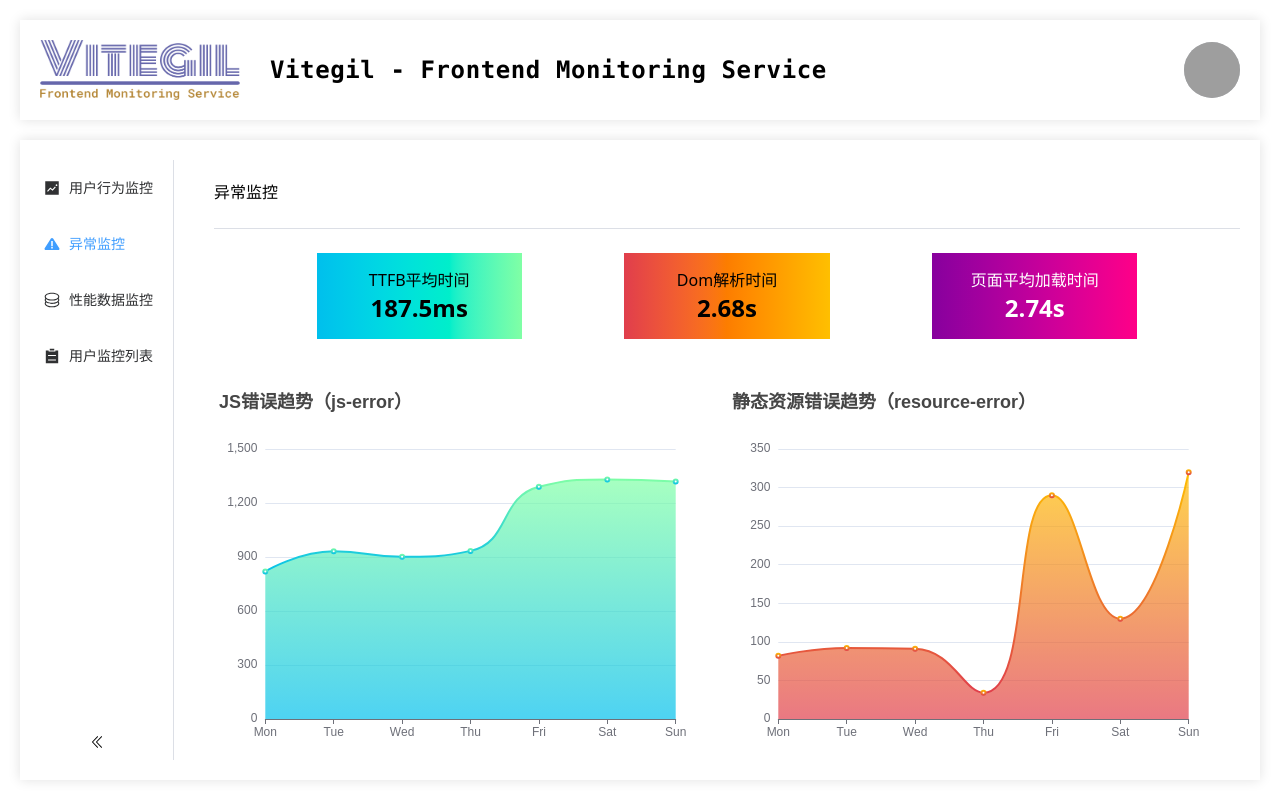
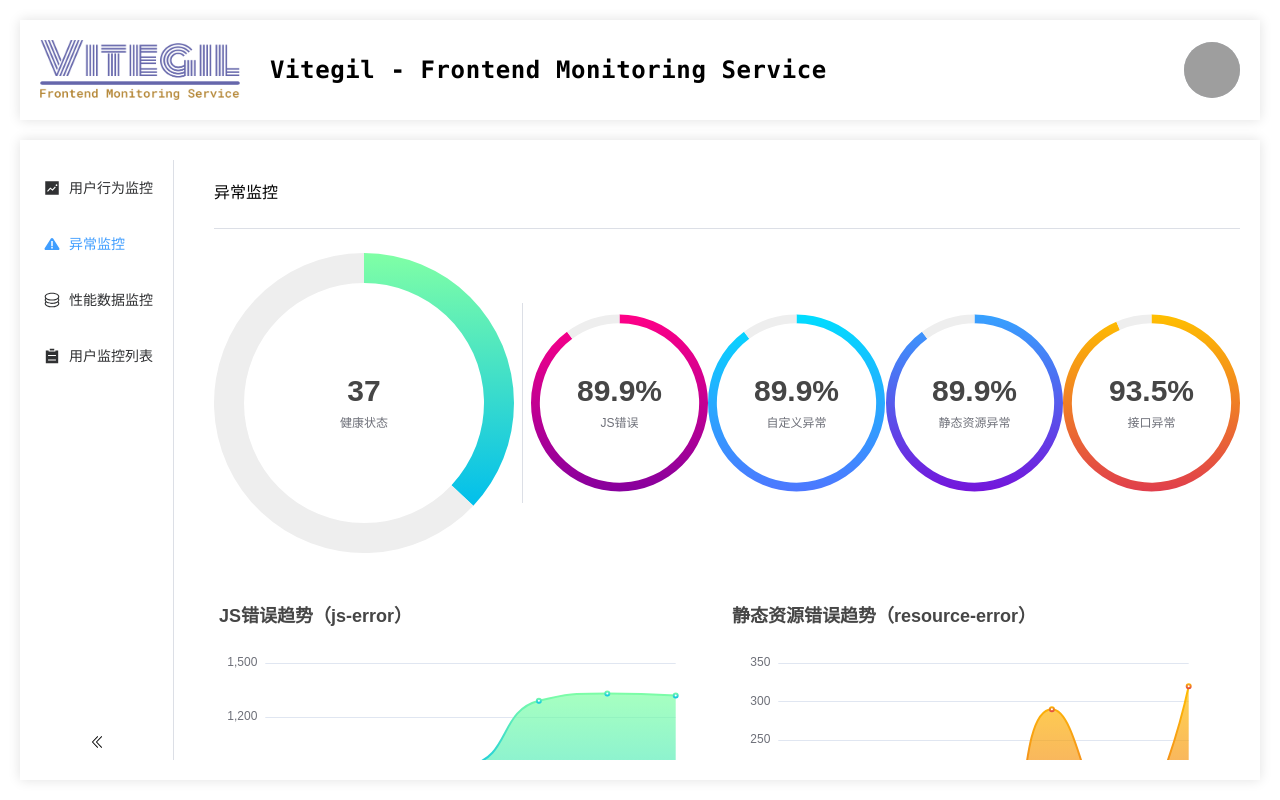
Before and after one commit to vitegil/vitegil, a Vue app: page /exception-monitor in a window 1280 px wide. Built offline with nearby package versions, Linux system fonts and the light colour scheme; grey boxes are pictures that could not be loaded.

Commit message:
feat: 新增圆环进度条 echarts

```diff
--- /dev/null
+++ b/src/utils/echarts/circle-progress.ts
@@ -0,0 +1,74 @@
+import * as echarts from 'echarts/core'
+import {
+  LegendComponentOption,
+  TitleComponentOption,
+  TooltipComponent,
+  TooltipComponentOption,
+} from 'echarts/components'
+import { PieChart, PieSeriesOption } from 'echarts/charts'
+import { BaseOption } from './type'
+
+echarts.use([TooltipComponent, PieChart])
+
+type EChartsOption = echarts.ComposeOption<
+  | TitleComponentOption
+  | TooltipComponentOption
+  | LegendComponentOption
+  | PieSeriesOption
+>
+
+type IOption = Pick<BaseOption, 'title' | 'subTitle' | 'data' | 'color'> & {
+  /** 圆环宽度 */
+  width?: 1 | 2 | 3 | 4 | 5 | 6 | 7 | 8 | 9 | 10
+  /** 标题垂直位置 */
+  y?: string
+}
+
+export const getCircleProgressOption = ({
+  title,
+  subTitle,
+  data,
+  color,
+  width = 2,
+  y = '35%',
+}: IOption): EChartsOption => {
+  return {
+    title: {
+      text: title,
+      textStyle: {
+        fontSize: 30,
+      },
+      subtext: subTitle,
+      // @ts-ignore
+      x: 'center',
+      y,
+    },
+    tooltip: {
+      show: false,
+    },
+    series: {
+      type: 'pie',
+      radius: [`${10 - width}0%`, '100%'], // 环的宽度
+      center: ['50%', '50%'],
+      // @ts-ignore
+      hoverAnimation: false, // 去除鼠标hover动画
+      label: {
+        show: false,
+      },
+      data: [
+        {
+          value: data,
+          itemStyle: {
+            color: color,
+          },
+        },
+        {
+          value: 100 - data,
+          itemStyle: {
+            color: '#eeeeee',
+          },
+        },
+      ],
+    },
+  }
+}
--- a/src/utils/echarts/histogram.ts
+++ b/src/utils/echarts/histogram.ts
@@ -16,7 +16,7 @@ echarts.use([
   BarChart,
 ])
 
-type IOption = Omit<BaseOption, 'color'> & {
+type IOption = Pick<BaseOption, 'title' | 'colors' | 'labels' | 'datas'> & {
   /** 是否横向显示柱状图（默认纵向） */
   isHorizontal?: boolean
 }
--- a/src/utils/echarts/index.ts
+++ b/src/utils/echarts/index.ts
@@ -1,4 +1,5 @@
 import { getLineOption } from './line'
 import { getHistogramOption } from './histogram'
+import { getCircleProgressOption } from './circle-progress'
 
-export { getLineOption, getHistogramOption }
+export { getLineOption, getHistogramOption, getCircleProgressOption }
--- a/src/utils/echarts/line.ts
+++ b/src/utils/echarts/line.ts
@@ -15,7 +15,7 @@ echarts.use([
   BarChart,
 ])
 
-type IOption = Omit<BaseOption, 'colors'>
+type IOption = Pick<BaseOption, 'title' | 'color' | 'labels' | 'datas'>
 
 /**
  * 获取曲线图的配置项
--- a/src/utils/echarts/type.ts
+++ b/src/utils/echarts/type.ts
@@ -3,10 +3,14 @@ import * as echarts from 'echarts/core'
 export interface BaseOption {
   /** 图表表题 */
   title: string,
+  /** 图表副表题 */
+  subTitle: string,
   /** 坐标刻度文本 */
   labels: string[],
+  /** 图表数据(组) */
+  datas: number[],
   /** 图表数据 */
-  datas: number[],
+  data: number,
   /** 图表主要颜色 */
   color: echarts.graphic.LinearGradient
   /** 图表各柱颜色 */
--- a/src/views/ExceptionMonitor/echarts.ts
+++ b/src/views/ExceptionMonitor/echarts.ts
@@ -1,4 +1,4 @@
-import { getLineOption } from '@/utils/echarts'
+import { getLineOption, getCircleProgressOption } from '@/utils/echarts'
 import colors from '@/style/color'
 
 export const optionA = getLineOption({
@@ -28,3 +28,42 @@ export const optionD = getLineOption({
   color: colors.blue.echarts,
   datas: [82, 92, 91, 34, 290, 130, 320],
 })
+
+export const healthScoreOption = getCircleProgressOption({
+  title: '37',
+  subTitle: '健康状态',
+  data: 37,
+  color: colors.green.echarts,
+  y: '40%',
+})
+
+export const circleOptions = [
+  getCircleProgressOption({
+    title: '89.9%',
+    subTitle: 'JS错误',
+    data: 89.9,
+    color: colors.pink.echarts,
+    width: 1,
+  }),
+  getCircleProgressOption({
+    title: '89.9%',
+    subTitle: '自定义异常',
+    data: 89.9,
+    color: colors.blue.echarts,
+    width: 1,
+  }),
+  getCircleProgressOption({
+    title: '89.9%',
+    subTitle: '静态资源异常',
+    data: 89.9,
+    color: colors.purple.echarts,
+    width: 1,
+  }),
+  getCircleProgressOption({
+    title: '93.5%',
+    subTitle: '接口异常',
+    data: 93.5,
+    color: colors.yellow.echarts,
+    width: 1,
+  }),
+]
--- a/src/views/ExceptionMonitor/index.vue
+++ b/src/views/ExceptionMonitor/index.vue
@@ -1,6 +1,13 @@
 <script lang="ts" setup>
 import { ref } from 'vue'
-import { optionA, optionB, optionC, optionD } from './echarts'
+import {
+  optionA,
+  optionB,
+  optionC,
+  optionD,
+  healthScoreOption,
+  circleOptions,
+} from './echarts'
 import ECharts from '@/components/ECharts.vue'
 import colors from '@/style/color'
 
@@ -15,8 +22,13 @@ const options = [optionA, optionB, optionC, optionD]
     <div class="mb-50px">
       <p>异常监控</p>
       <el-divider />
-      <div class="flex justify-evenly">
-        <div :class="`data-label ${colors.green.bg}`">
+      <div class="flex items-center">
+        <div class="w-300px h-300px">
+          <ECharts :option="healthScoreOption" />
+        </div>
+        <el-divider direction="vertical" class="h-200px" />
+        <div class="flex-grow flex justify-evenly">
+          <!-- <div :class="`data-label ${colors.green.bg}`">
           <p>TTFB平均时间</p>
           <p class="font-semibold text-2xl">{{ TT_time }}</p>
         </div>
@@ -27,6 +39,14 @@ const options = [optionA, optionB, optionC, optionD]
         <div :class="`data-label ${colors.pink.bg} text-white`">
           <p>页面平均加载时间</p>
           <p class="font-semibold text-2xl">{{ page_time }}</p>
+        </div> -->
+          <div
+            class="w-full h-200px"
+            v-for="(circleOption, index) in circleOptions"
+            :key="index"
+          >
+            <ECharts :option="circleOption" />
+          </div>
         </div>
       </div>
     </div>
```
Also changed, not shown: 1 other file (tests, documents, lock files or other folders).
